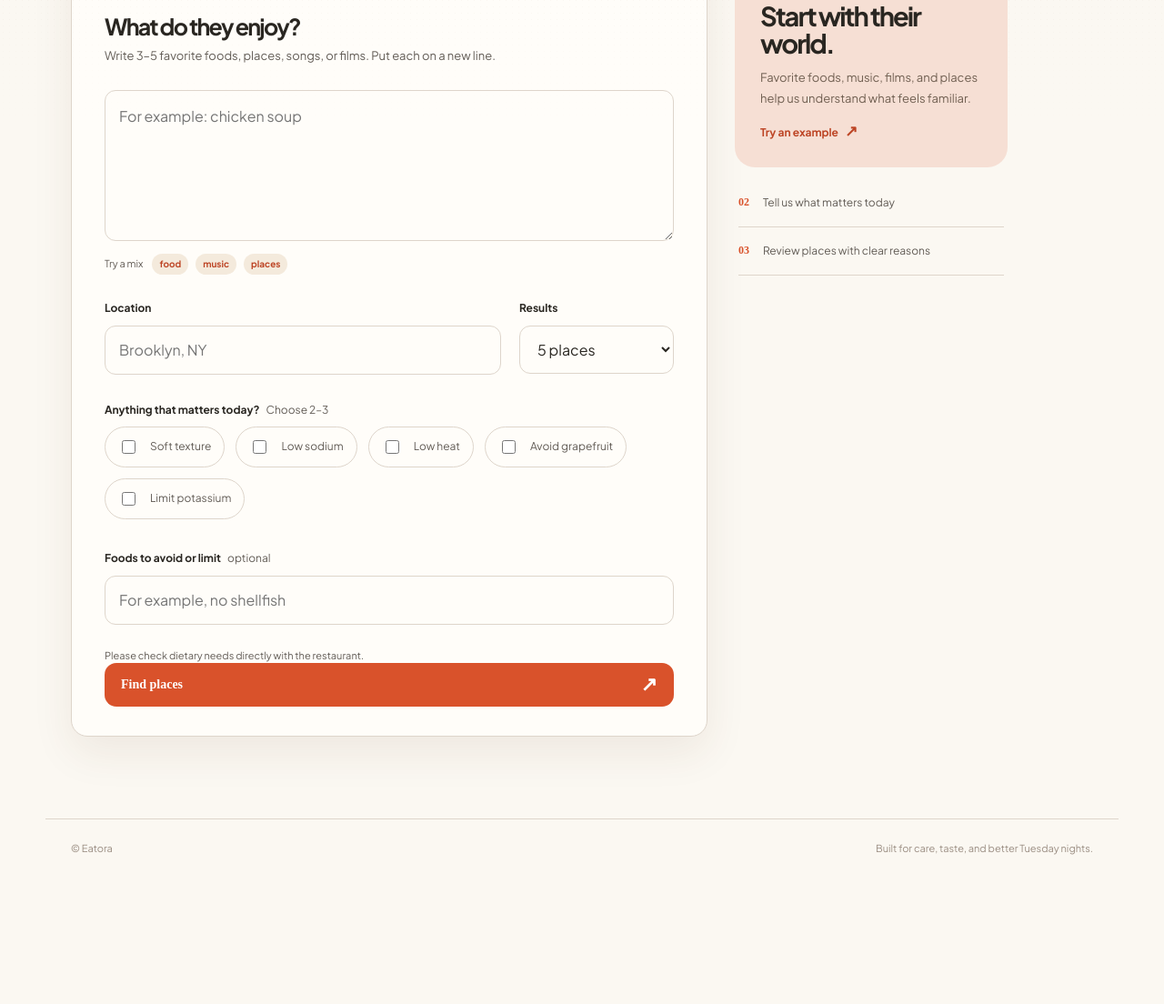
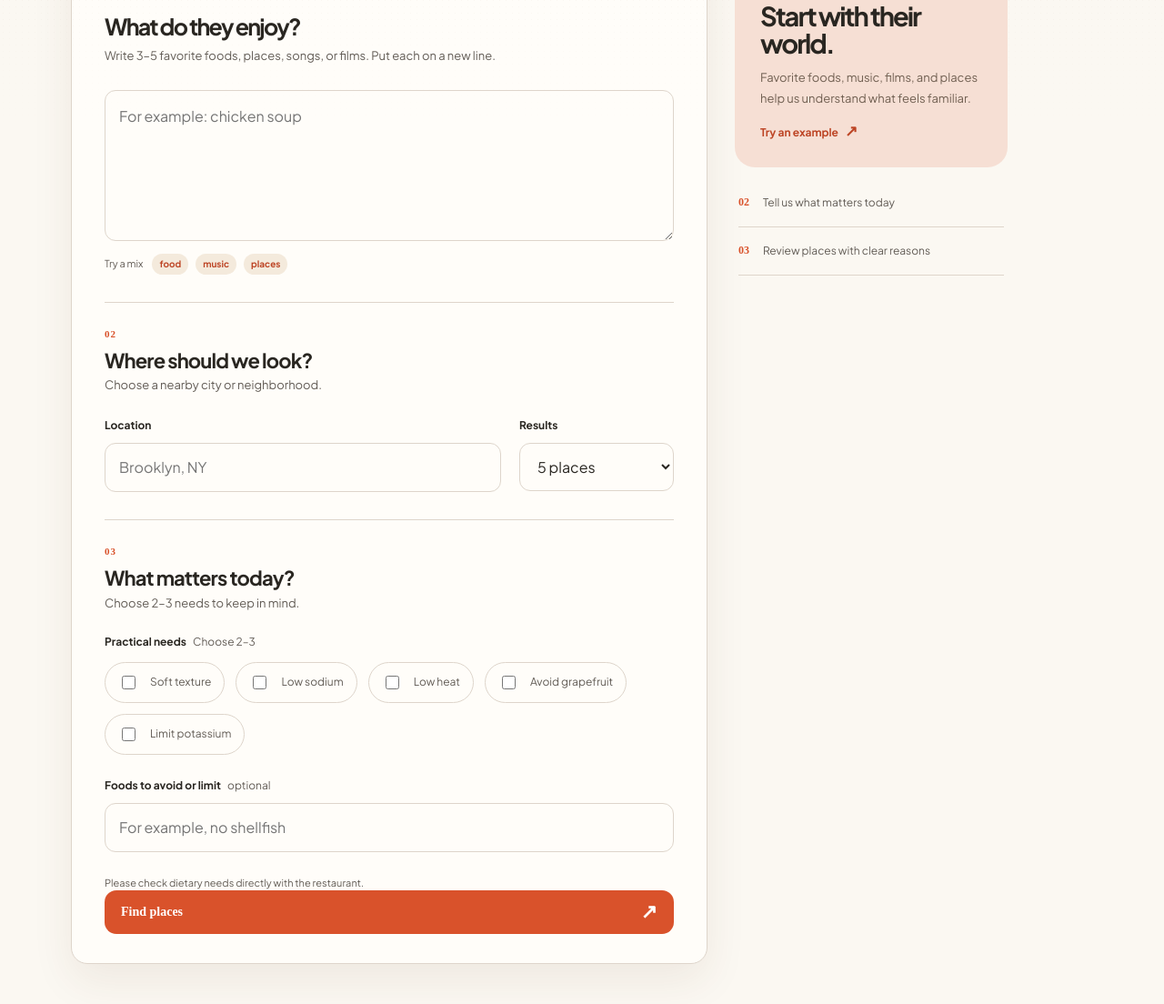
Before and after one commit to Datwebguy/Eatora, a website with bundled scripts: page public/app.html in a window 1280 px wide. Shown: the part 416-1520 px from the top of the page at 91% size. Before the commit the page ends 1393 px from the top, so only its background shows below. Built offline with nearby package versions, Linux system fonts and the light colour scheme.

Commit message:
Separate planning decisions into clear sections

```diff
--- a/public/app.html
+++ b/public/app.html
@@ -26,9 +26,9 @@
           <div class="step"><div><h2 id="favorites-heading">What do they enjoy?</h2><p>Write 3–5 favorite foods, places, songs, or films. Put each on a new line.</p></div></div>
           <textarea id="favorites" rows="5" required aria-labelledby="favorites-heading" placeholder="For example: chicken soup"></textarea>
           <div class="input-hint"><span>Try a mix</span><b>food</b><b>music</b><b>places</b></div>
-          <div class="field-grid"><div><label for="location">Location</label><input id="location" required placeholder="Brooklyn, NY" /></div><div><label for="count">Results</label><select id="count"><option value="3">3 places</option><option value="5" selected>5 places</option></select></div></div>
-          <fieldset><legend>Anything that matters today? <span>Choose 2–3</span></legend><div class="checks"><label class="check"><input type="checkbox" value="Soft texture / easy-to-chew" /><span>Soft texture</span></label><label class="check"><input type="checkbox" value="Low-sodium" /><span>Low sodium</span></label><label class="check"><input type="checkbox" value="Low-heat delivery" /><span>Low heat</span></label><label class="check"><input type="checkbox" value="Avoid grapefruit" /><span>Avoid grapefruit</span></label><label class="check"><input type="checkbox" value="Limit high-potassium" /><span>Limit potassium</span></label></div></fieldset>
-          <label for="medication-notes">Foods to avoid or limit <span>optional</span></label><input id="medication-notes" placeholder="For example, no shellfish" />
+          <div class="decision-section where-section"><div class="section-mark">02</div><div class="section-copy"><h2>Where should we look?</h2><p>Choose a nearby city or neighborhood.</p></div><div class="field-grid"><div><label for="location">Location</label><input id="location" required placeholder="Brooklyn, NY" /></div><div><label for="count">Results</label><select id="count"><option value="3">3 places</option><option value="5" selected>5 places</option></select></div></div></div>
+          <div class="decision-section needs-section"><div class="section-mark">03</div><div class="section-copy"><h2>What matters today?</h2><p>Choose 2–3 needs to keep in mind.</p></div><fieldset><legend>Practical needs <span>Choose 2–3</span></legend><div class="checks"><label class="check"><input type="checkbox" value="Soft texture / easy-to-chew" /><span>Soft texture</span></label><label class="check"><input type="checkbox" value="Low-sodium" /><span>Low sodium</span></label><label class="check"><input type="checkbox" value="Low-heat delivery" /><span>Low heat</span></label><label class="check"><input type="checkbox" value="Avoid grapefruit" /><span>Avoid grapefruit</span></label><label class="check"><input type="checkbox" value="Limit high-potassium" /><span>Limit potassium</span></label></div></fieldset>
+          <label for="medication-notes">Foods to avoid or limit <span>optional</span></label><input id="medication-notes" placeholder="For example, no shellfish" /></div>
           <p class="form-note">Please check dietary needs directly with the restaurant.</p>
           <button class="primary" type="submit"><span>Find places</span><span class="arrow">↗</span></button>
         </form>
--- a/public/spacing-fix.css
+++ b/public/spacing-fix.css
@@ -6,6 +6,13 @@
 .input-hint{flex-wrap:wrap;gap:8px;margin:8px 0 28px}
 .input-hint span{margin-right:2px}
 .field-grid{gap:20px;margin:26px 0 30px}
+.decision-section{margin-top:30px;padding-top:28px;border-top:1px solid var(--line)}
+.decision-section .section-mark{color:var(--orange);font:700 11px Fraunces,serif;letter-spacing:.08em;margin-bottom:12px}
+.section-copy h2{font-size:22px;margin:0 0 6px;letter-spacing:-.04em}
+.section-copy p{margin:0;color:var(--muted);font-size:13px;line-height:1.55}
+.decision-section .field-grid{margin-bottom:0}
+.decision-section fieldset{margin:24px 0 25px!important;padding-top:0;border-top:0}
+.decision-section legend{font-size:12px;margin-bottom:13px}
 .form-panel fieldset{margin:30px 0 34px}
 .checks{gap:12px}
 .check{padding:11px 14px;line-height:1.35}
@@ -20,6 +27,9 @@
   .step{margin-bottom:24px}
   .input-hint{margin:10px 0 27px;gap:8px}
   .field-grid{gap:22px;margin:27px 0 31px}
+  .decision-section{margin-top:31px;padding-top:27px}
+  .section-copy h2{font-size:22px}
+  .decision-section .field-grid{margin:24px 0 0}
   .form-panel fieldset{margin:31px 0 35px}
   .checks{gap:10px}
   .check{padding:11px 13px}
```
